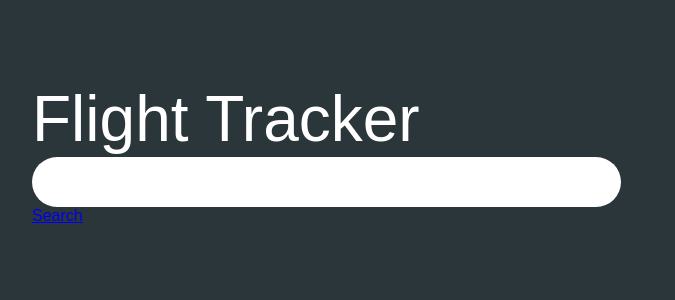
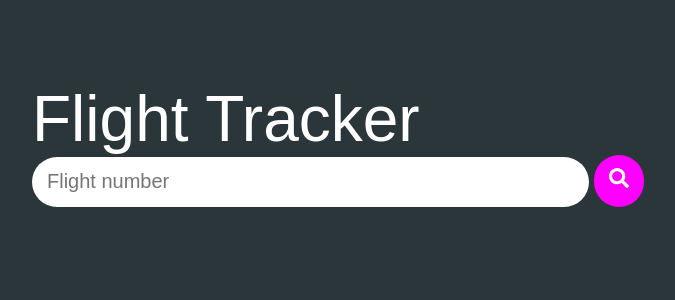
Before and after one commit to JSalazr/flight-tracker, a React app: page / in a window 1280 px wide. Shown: the top 300 px of the page, without its empty margins (292-967 px from the left). Built offline with nearby package versions, Linux system fonts and the light colour scheme.

Commit message:
Landing site styling tentatively done.

```diff
--- a/package.json
+++ b/package.json
@@ -15,6 +15,7 @@
     "node-sass": "^4.13.1",
     "react": "^16.12.0",
     "react-dom": "^16.12.0",
+    "react-icons": "^3.8.0",
     "react-redux": "^7.1.3",
     "react-router-dom": "^5.1.2",
     "react-spinners": "^0.8.0",
--- a/src/components/search/index.js
+++ b/src/components/search/index.js
@@ -2,6 +2,7 @@ import React from 'react';
 import { connect } from 'react-redux';
 import { searchFlight } from '../../redux/actions';
 import { Link } from 'react-router-dom';
+import { FaSearch } from 'react-icons/fa'
 
 class SearchForm extends React.Component {
   constructor(props) {
@@ -30,9 +31,9 @@ class SearchForm extends React.Component {
           <div className='search-label'>
             Flight Tracker
           </div>
-          <input className='search-bar' onChange={this.onChangeFlight} type="text" name="name" />
+          <input className='search-area search-bar' onChange={this.onChangeFlight} type="text" name="name" placeholder="Flight number" />
         </label>
-        <Link to={`/${searchText}`} onClick={this.search}>Search</Link>
+        <Link className='search-area search-button' to={`/${searchText}`} onClick={this.search}><FaSearch /></Link>
       </>
     );
   }
--- a/src/styles/styles.scss
+++ b/src/styles/styles.scss
@@ -18,14 +18,25 @@
     vertical-align: bottom;
   }
 
-  .search-bar {
-    width: 90%;
+  .search-area {
     border-radius: 25px;
     border-style: none;
     height: 2em;
+    font-size: 1.25em;
+  }
+
+  .search-bar {
+    width: 85%;
     padding: 5px 5px 5px 15px;
     color: #264653;
     background: #ffffff;
-    font-size: 1.25em;
+  }
+
+  .search-button {
+    width: 10%;
+    color: #ffffff;
+    background: #FF00FF;
+    padding: 0.75em;
+    margin-left: 0.25em;
   }
 }
```
Also changed, not shown: 1 other file (tests, documents, lock files or other folders).
